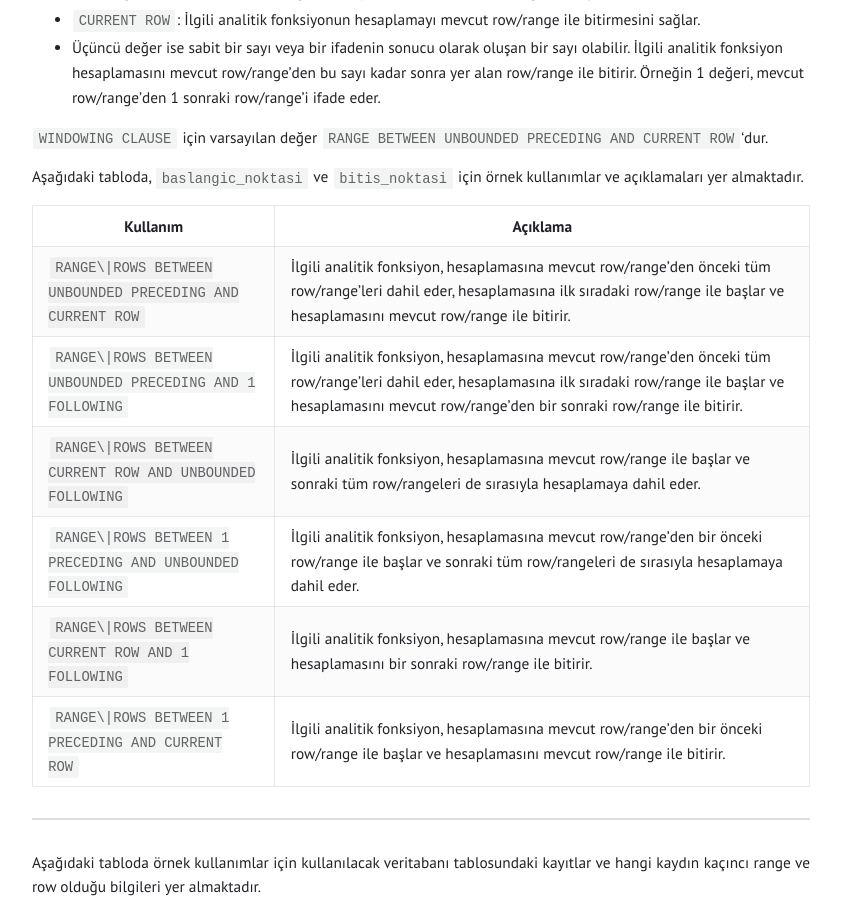
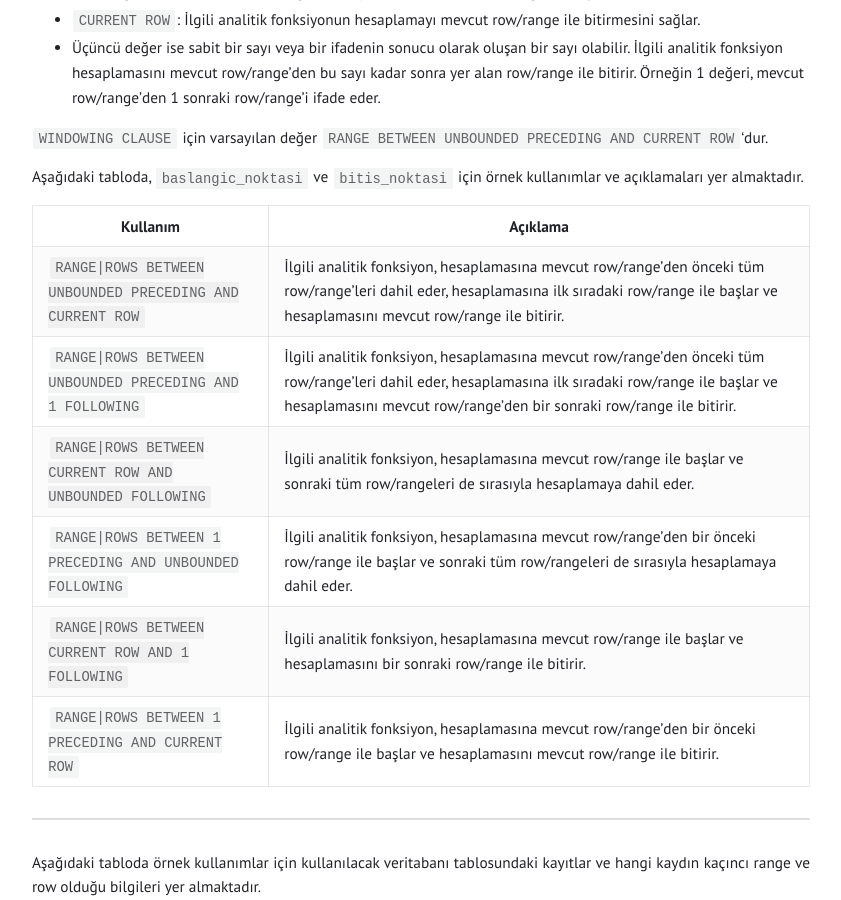
Before and after one commit to tunahanoguz/tunahanoguz.github.io, a Jekyll site: the page built from _posts/2025-06-06-oracle-windowing-clause.md, in a window 1280 px wide and 900 px high, scrolled down 884 px. Shown: the whole window, without its empty margins (219-1060 px from the left). Built offline with Jekyll 4.4.1, drawn with Linux system fonts in a browser that asks for light colours.

````diff
--- a/_posts/2025-06-06-oracle-windowing-clause.md
+++ b/_posts/2025-06-06-oracle-windowing-clause.md
@@ -29,14 +29,14 @@ categories: oracle
 
 Aşağıdaki tabloda, `baslangic_noktasi` ve `bitis_noktasi` için örnek kullanımlar ve açıklamaları yer almaktadır.
 
-| Kullanım                                                      | Açıklama                                                                                                                                                                                                                     |
-| ------------------------------------------------------------- | ---------------------------------------------------------------------------------------------------------------------------------------------------------------------------------------------------------------------------- |
-| ```RANGE\|ROWS BETWEEN UNBOUNDED PRECEDING AND CURRENT ROW``` | İlgili analitik fonksiyon, hesaplamasına mevcut row/range'den önceki tüm row/range'leri dahil eder, hesaplamasına ilk sıradaki row/range ile başlar ve hesaplamasını mevcut row/range ile bitirir.                           |
-| ```RANGE\|ROWS BETWEEN UNBOUNDED PRECEDING AND 1 FOLLOWING``` | İlgili analitik fonksiyon, hesaplamasına mevcut row/range'den önceki tüm row/range'leri dahil eder, hesaplamasına ilk sıradaki row/range ile başlar ve hesaplamasını mevcut row/range'den bir sonraki row/range ile bitirir. |
-| ```RANGE\|ROWS BETWEEN CURRENT ROW AND UNBOUNDED FOLLOWING``` | İlgili analitik fonksiyon, hesaplamasına mevcut row/range ile başlar ve sonraki tüm row/rangeleri de sırasıyla hesaplamaya dahil eder.                                                                                       |
-| ```RANGE\|ROWS BETWEEN 1 PRECEDING AND UNBOUNDED FOLLOWING``` | İlgili analitik fonksiyon, hesaplamasına mevcut row/range'den bir önceki row/range ile başlar ve sonraki tüm row/rangeleri de sırasıyla hesaplamaya dahil eder.                                                              |
-| ```RANGE\|ROWS BETWEEN CURRENT ROW AND 1 FOLLOWING```         | İlgili analitik fonksiyon, hesaplamasına mevcut row/range ile başlar ve hesaplamasını bir sonraki row/range ile bitirir.                                                                                                     |
-| ```RANGE\|ROWS BETWEEN 1 PRECEDING AND CURRENT ROW```         | İlgili analitik fonksiyon, hesaplamasına mevcut row/range'den bir önceki row/range ile başlar ve hesaplamasını mevcut row/range ile bitirir.                                                                                 |
+| Kullanım                                                     | Açıklama                                                                                                                                                                                                                     |
+| ------------------------------------------------------------ | ---------------------------------------------------------------------------------------------------------------------------------------------------------------------------------------------------------------------------- |
+| ```RANGE|ROWS BETWEEN UNBOUNDED PRECEDING AND CURRENT ROW``` | İlgili analitik fonksiyon, hesaplamasına mevcut row/range'den önceki tüm row/range'leri dahil eder, hesaplamasına ilk sıradaki row/range ile başlar ve hesaplamasını mevcut row/range ile bitirir.                           |
+| ```RANGE|ROWS BETWEEN UNBOUNDED PRECEDING AND 1 FOLLOWING``` | İlgili analitik fonksiyon, hesaplamasına mevcut row/range'den önceki tüm row/range'leri dahil eder, hesaplamasına ilk sıradaki row/range ile başlar ve hesaplamasını mevcut row/range'den bir sonraki row/range ile bitirir. |
+| ```RANGE|ROWS BETWEEN CURRENT ROW AND UNBOUNDED FOLLOWING``` | İlgili analitik fonksiyon, hesaplamasına mevcut row/range ile başlar ve sonraki tüm row/rangeleri de sırasıyla hesaplamaya dahil eder.                                                                                       |
+| ```RANGE|ROWS BETWEEN 1 PRECEDING AND UNBOUNDED FOLLOWING``` | İlgili analitik fonksiyon, hesaplamasına mevcut row/range'den bir önceki row/range ile başlar ve sonraki tüm row/rangeleri de sırasıyla hesaplamaya dahil eder.                                                              |
+| ```RANGE|ROWS BETWEEN CURRENT ROW AND 1 FOLLOWING```         | İlgili analitik fonksiyon, hesaplamasına mevcut row/range ile başlar ve hesaplamasını bir sonraki row/range ile bitirir.                                                                                                     |
+| ```RANGE|ROWS BETWEEN 1 PRECEDING AND CURRENT ROW```         | İlgili analitik fonksiyon, hesaplamasına mevcut row/range'den bir önceki row/range ile başlar ve hesaplamasını mevcut row/range ile bitirir.                                                                                 |
 
 ---
 
````
